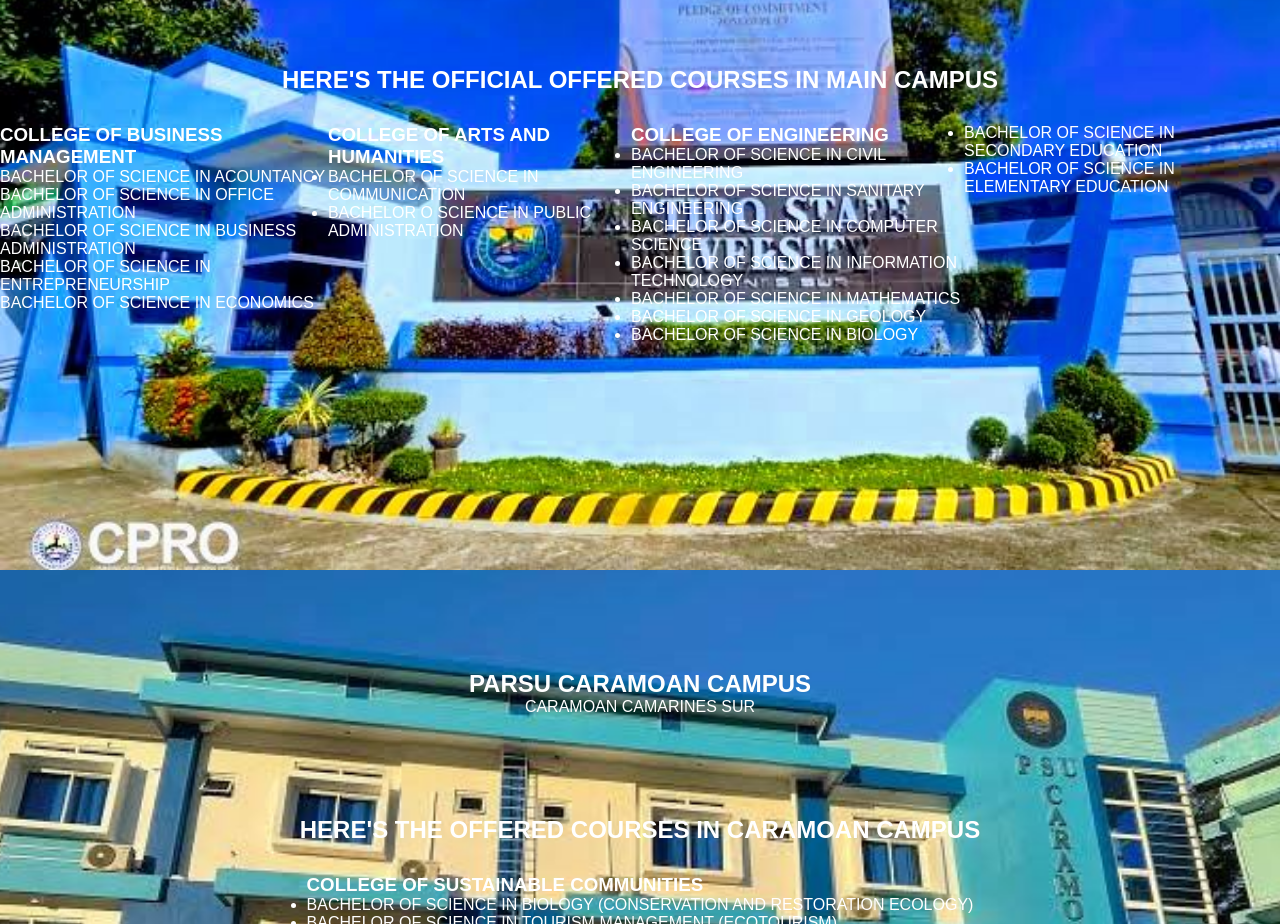
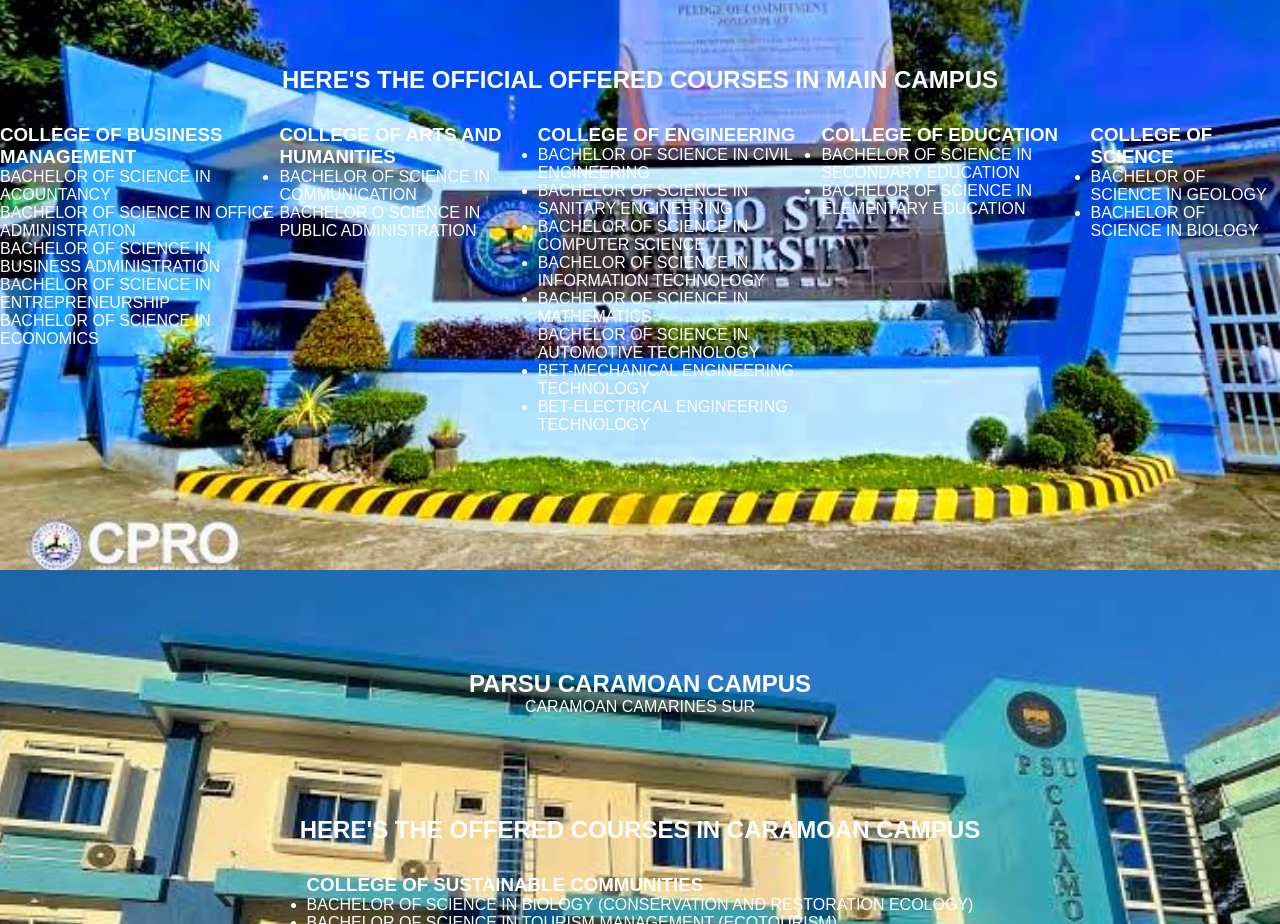
Before and after one commit to jayjxz-dev/BSIT-PROJECT1-, a plain HTML site: page index.html in a window 1280 px wide. Shown: the part 980-1904 px from the top of the page. Drawn offline with Linux system fonts and the light colour scheme.

Commit message:
added course content

```diff
--- a/index.html
+++ b/index.html
@@ -76,19 +76,30 @@
            <li>BACHELOR OF SCIENCE IN SANITARY ENGINEERING</li>
            <li>BACHELOR OF SCIENCE IN COMPUTER SCIENCE</li>
            <li>BACHELOR OF SCIENCE IN INFORMATION TECHNOLOGY</li>
-           <li>BACHELOR OF SCIENCE IN MATHEMATICS</li>
-           <li>BACHELOR OF SCIENCE IN GEOLOGY</li>
-           <li>BACHELOR OF SCIENCE IN BIOLOGY</li>
+           <li>BACHELOR OF SCIENCE IN MATHEMATICS</li
+           <li>BACHELOR OF SCIENCE IN AUTOMOTIVE TECHNOLOGY</li>
+           <li>BET-MECHANICAL ENGINEERING TECHNOLOGY</li>
+           <li>BET-ELECTRICAL ENGINEERING TECHNOLOGY</li>
          </ul>
        </div>
 
-       <div>
+      <div>
+         <h3>COLLEGE OF EDUCATION</h3>
          <ul>
            <li>BACHELOR OF SCIENCE IN SECONDARY EDUCATION</li>
            <li>BACHELOR OF SCIENCE IN ELEMENTARY EDUCATION</li>
          </ul>
        </div>
+
+       <div>
+         <h3>COLLEGE OF SCIENCE</h3>
+         <ul>
+            <li>BACHELOR OF SCIENCE IN GEOLOGY</li>
+           <li>BACHELOR OF SCIENCE IN BIOLOGY</li>
+         </ul>
+       </div>
      </section>
+
 
   </section>
 
```
